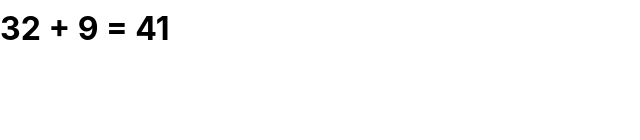
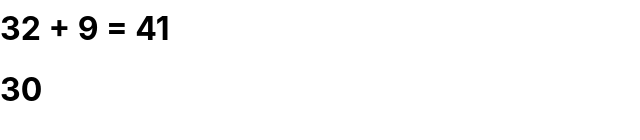
Before and after one commit to MMarek/zadania_10, a React (Create React App) app: page /#/ in a window 1280 px wide. Shown: the part 564-704 px from the top of the page, without its empty margins (0-640 px from the left). Built offline with nearby package versions, Linux system fonts and the light colour scheme.

Commit message:
add numbers in array + reduce

```diff
--- a/src/components/home.js
+++ b/src/components/home.js
@@ -4,6 +4,7 @@ import Task02 from "./task02";
 import Task03 from "./task03";
 import Task04 from "./task04";
 import Task05 from "./task05";
+import Task06 from "./task06";
 
 class Home extends Component {
 
@@ -15,6 +16,7 @@ class Home extends Component {
                 <Task03/>
                 <Task04/>
                 <Task05/>
+                <Task06/>
             </>
         )
     }
--- /dev/null
+++ b/src/components/task06.js
@@ -0,0 +1,16 @@
+import React, {Component} from "react";
+
+function Sum(props) {
+    const {numbers} = props;
+    return <h1>{numbers.reduce((prev, curr) => prev + curr, 0)}</h1>
+}
+
+class Task06 extends Component{
+    render() {
+        return (
+            <Sum numbers = {[2,4,6,8,10]}/>
+        )
+    }
+}
+
+export default Task06;
```
Also changed, not shown: 1 other file (tests, documents, lock files or other folders).
